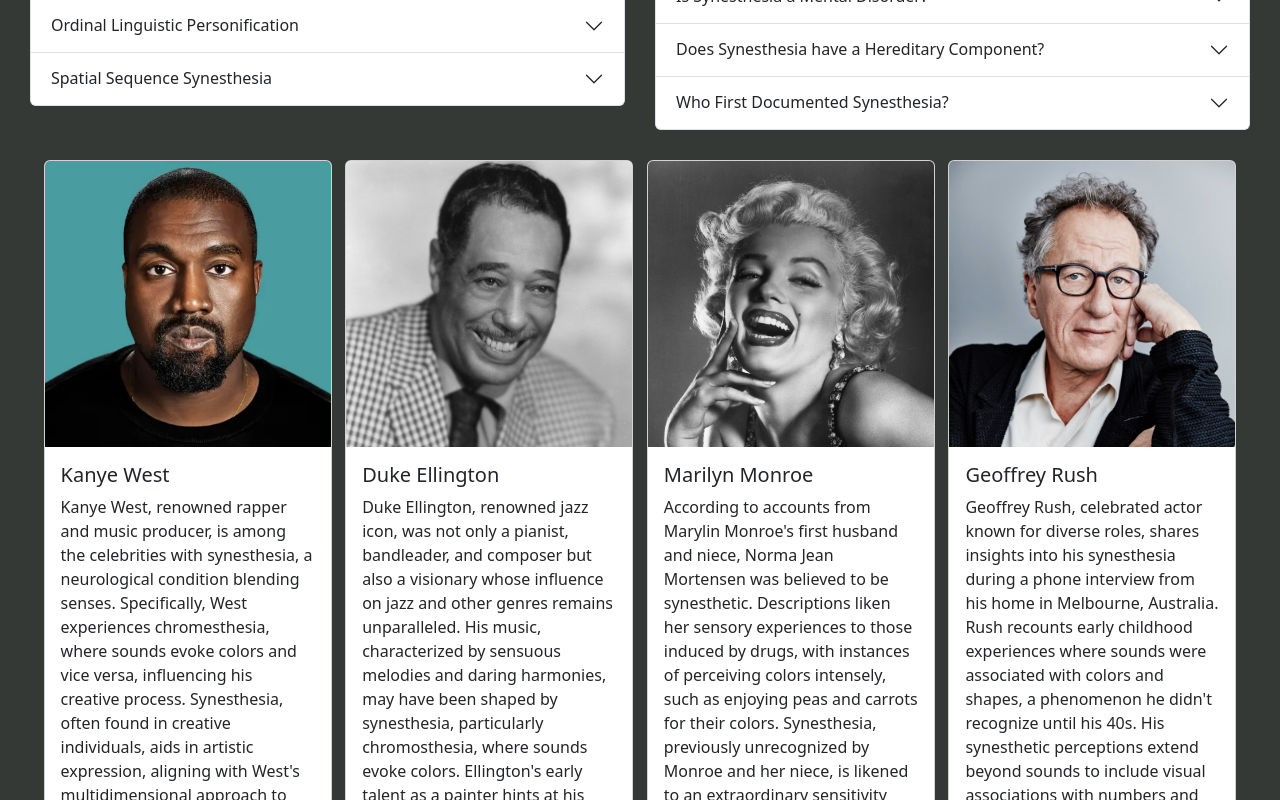
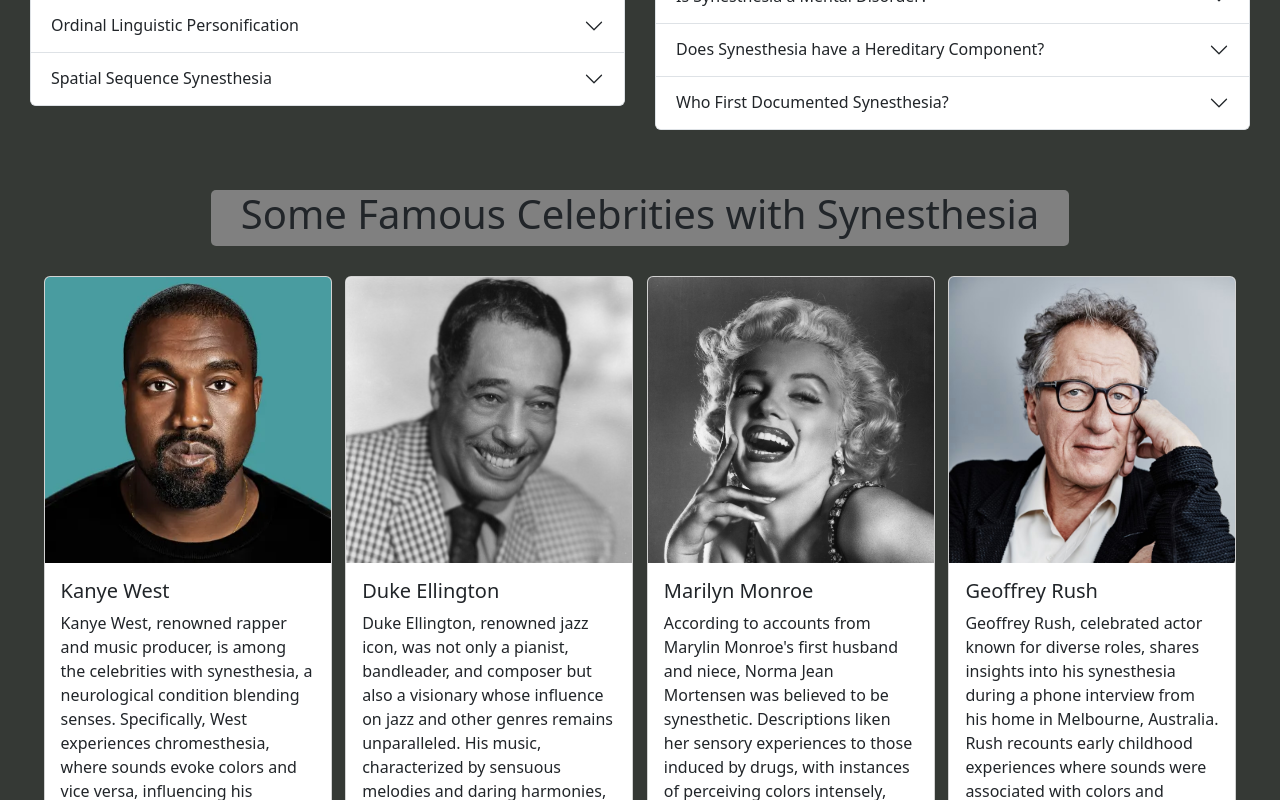
Before and after one commit to Chroma-Quest/chroma-frontend, a React (Vite) app: page /info in a window 1280 px wide. Shown: the part 1020-1820 px from the top of the page. Built offline with nearby package versions, Linux system fonts and the light colour scheme.

Commit message:
styling on info page

```diff
--- a/src/components/ColorLetters.jsx
+++ b/src/components/ColorLetters.jsx
@@ -45,7 +45,10 @@
       <Row className="SmallHeader">
         <h5 className="text-center">Experience Grapheme-color Synesthesia<br />By Clicking Here</h5>
       </Row>
-      <Container style={{ display: 'flex', justifyContent: 'center'}}>
+      <Container style={{
+        display: 'flex',
+        justifyContent: 'center',
+        }}>
       <Row className="SynesthesiaToggle" style={{ marginBottom: '30px', marginTop: '20px' }}>
         <Button
           onClick={toggleSynesthesia}
--- a/src/components/InfoAccordion.jsx
+++ b/src/components/InfoAccordion.jsx
@@ -169,6 +169,23 @@
         </div>
         <div style={{
             display: 'flex',
+            justifyContent: 'center',
+        }}>
+            <div style={{
+                display: 'flex',
+                justifyContent: 'center',
+                backgroundColor: 'gray',
+                marginTop: '60px',
+                width: 'fit-content',
+                borderRadius: '5px',
+                paddingRight: '30px',
+                paddingLeft: '30px',
+            }}>
+            <h1>Some Famous Celebrities with Synesthesia</h1>
+            </div>
+        </div>
+        <div style={{
+            display: 'flex',
             margin: '30px',
             justifyContent: 'space-evenly'
         }}>
```
